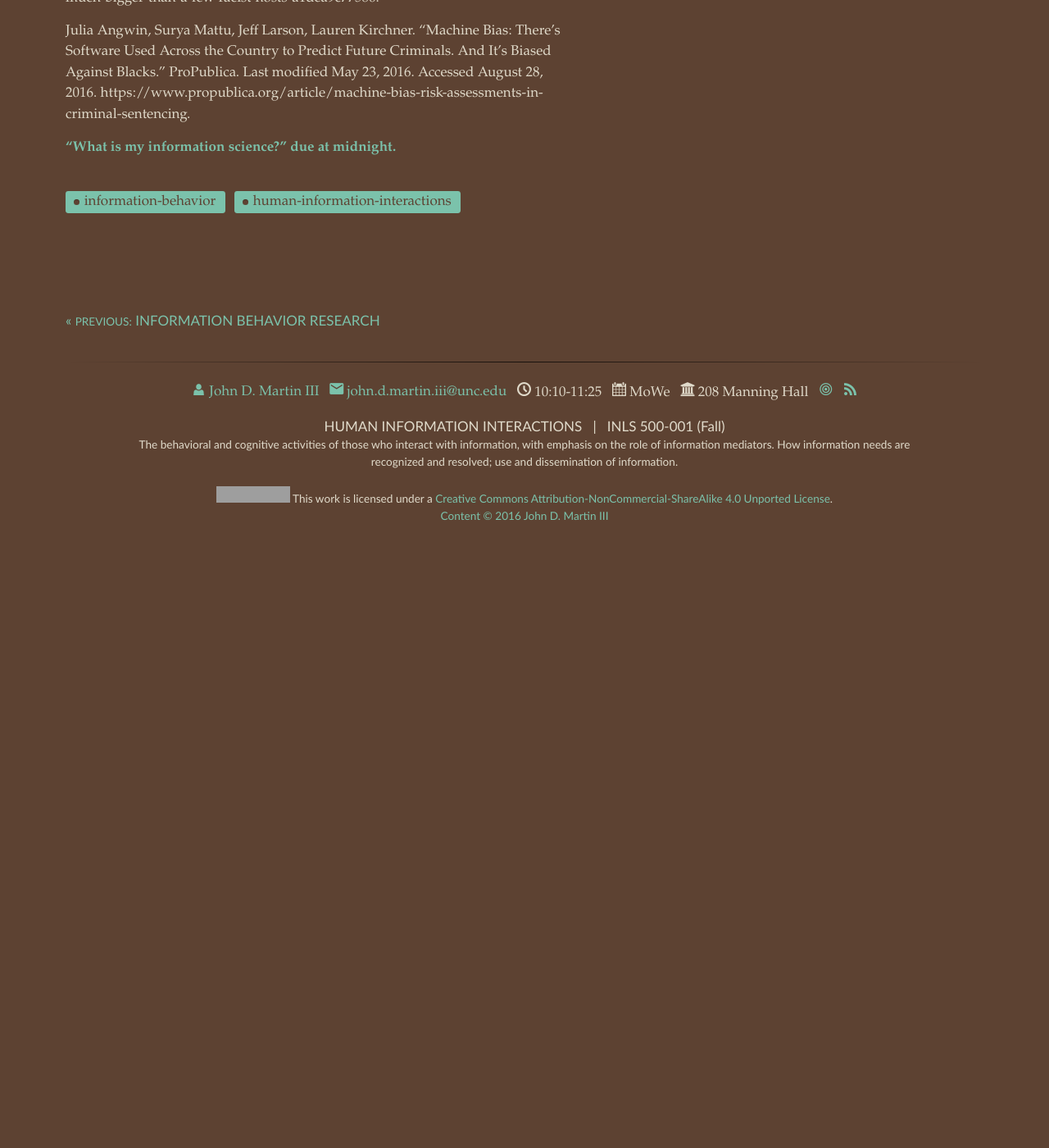
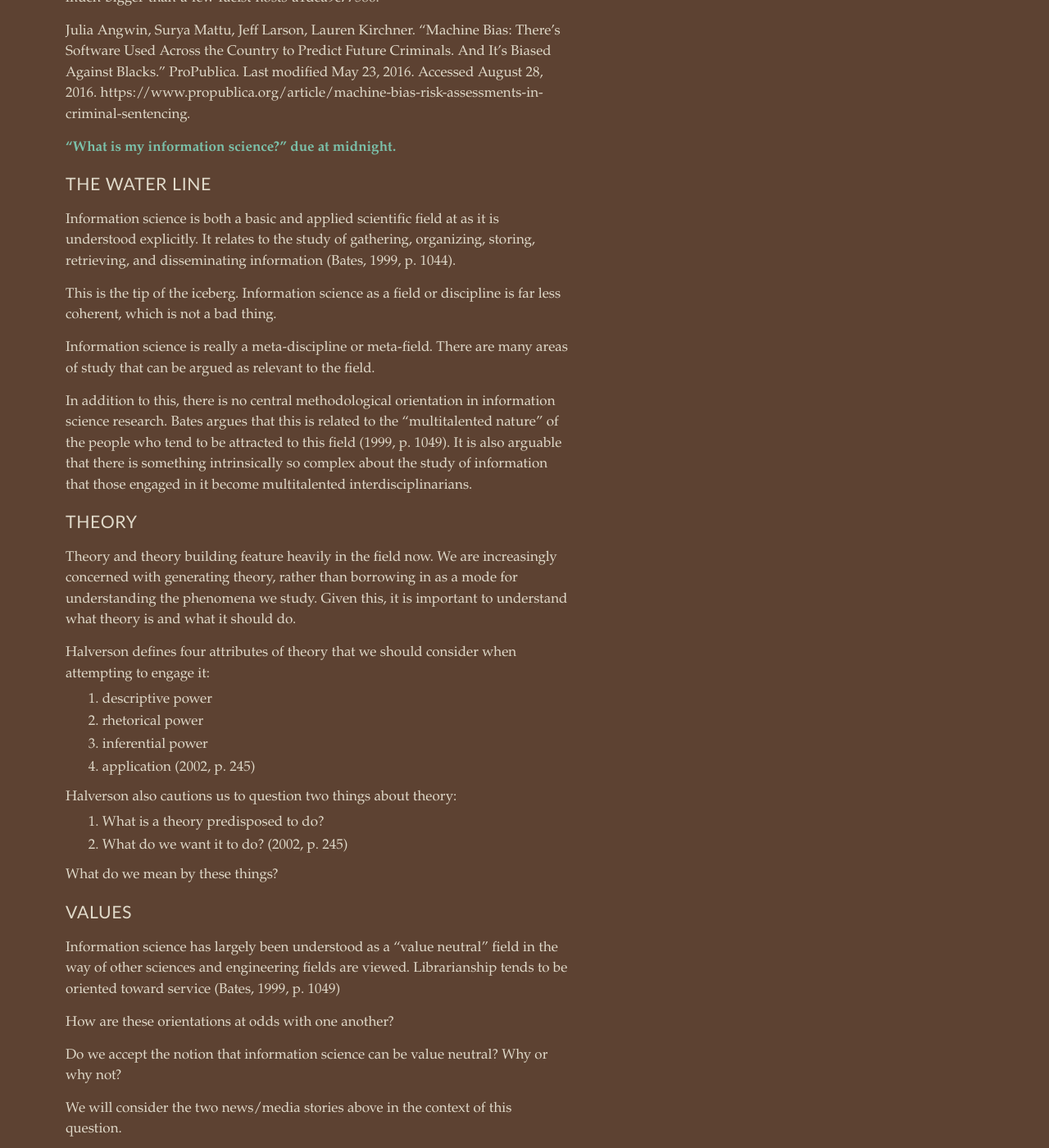
Before and after one commit to jdmar3/inls718, a Jekyll site: the page built from _posts/2016-08-31-theoretical-perspectives-and-basic-concepts.md, in a window 1280 px wide and 1400 px high, scrolled down 766 px. Shown: the whole window at 82% size. Built offline with Jekyll 4.4.1, drawn with Linux system fonts in a browser that asks for light colours; Markdown is read by kramdown in place of the engine named in the settings; before the commit the page ends 1421 px from its top, so only the background shows below that; some of the changed text lies outside the part shown; grey boxes are pictures that could not be loaded.

Commit message:
add and update schedule posts

```diff
--- a/_posts/2016-08-31-theoretical-perspectives-and-basic-concepts.md
+++ b/_posts/2016-08-31-theoretical-perspectives-and-basic-concepts.md
@@ -20,3 +20,50 @@ Julia Angwin, Surya Mattu, Jeff Larson, Lauren Kirchner. “Machine Bias: There
 **["What is my information science?" due at midnight.](http://inls500.johndmart.in/assignments#what-is-my-information-science)**
 
 <excerpt/>
+
+# The Water Line
+
+Information science is both a basic and applied scientific field at as it is understood explicitly.
+It relates to the study of gathering, organizing, storing, retrieving, and disseminating information (Bates, 1999, p. 1044).
+
+This is the tip of the iceberg.
+Information science as a field or discipline is far less coherent, which is not a bad thing.
+
+Information science is really a meta-discipline or meta-field.
+There are many areas of study that can be argued as relevant to the field.
+
+In addition to this, there is no central methodological orientation in information science research.
+Bates argues that this is related to the "multitalented nature" of the people who tend to be attracted to this field  (1999, p. 1049).
+It is also arguable that there is something intrinsically so complex about the study of information that those engaged in it become multitalented interdisciplinarians.
+
+# Theory
+
+Theory and theory building feature heavily in the field now.
+We are increasingly concerned with generating theory, rather than borrowing in as a mode for understanding the phenomena we study.
+Given this, it is important to understand what theory is and what it should do.
+
+Halverson defines four attributes of theory that we should consider when attempting to engage it:
+
+1. descriptive power
+2. rhetorical power
+3. inferential power
+4. application (2002, p. 245)
+
+Halverson also cautions us to question two things about theory:
+
+1. What is a theory predisposed to do?
+2. What do we want it to do? (2002, p. 245)
+
+What do we mean by these things?
+
+# Values
+
+Information science has largely been understood as a "value neutral" field in the way of other sciences and engineering fields are viewed.
+Librarianship tends to be oriented toward service (Bates, 1999, p. 1049)
+
+How are these orientations at odds with one another?
+
+Do we accept the notion that information science can be value neutral?
+Why or why not?
+
+We will consider the two news/media stories above in the context of this question.
```
Also changed, not shown: other parts of _posts/2016-08-31-theoretical-perspectives-and-basic-concepts.md (+1 -1 lines), _posts/2016-09-07-affective-approaches.md (added, +17 -0 lines).
